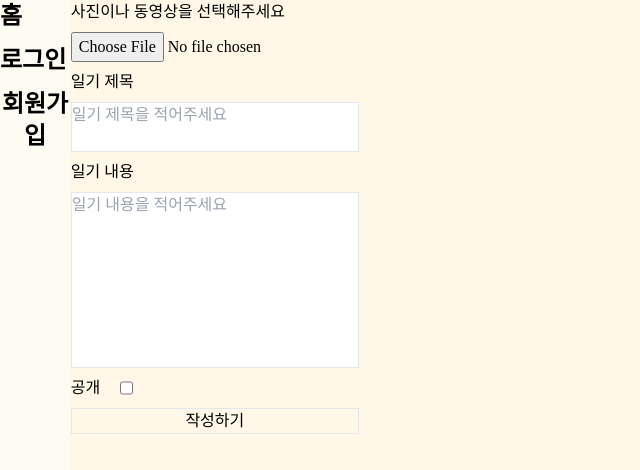
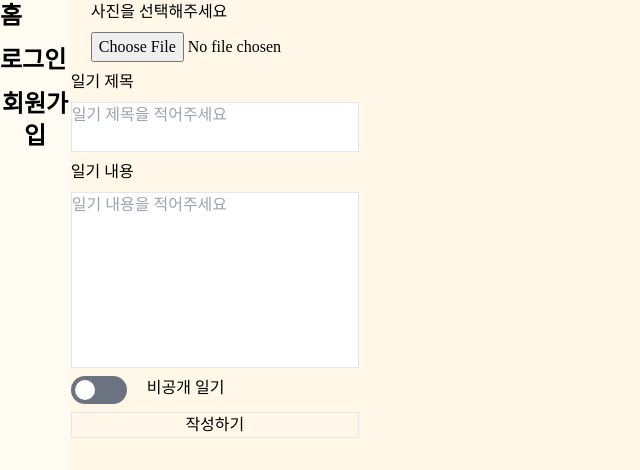
Before and after one commit to Sunjji/Sunjji, a Next.js app: page /diaries/write in a window 1280 px wide. Shown: the top 470 px of the page, without its empty margins (0-640 px from the left). Built offline with nearby package versions, Linux system fonts and the light colour scheme; no server answers; a web font is replaced by a local one.

Commit message:
feat: isPublicToggleComponent

```diff
--- a/app/(providers)/(root)/diaries/[diaryId]/edit/page.tsx
+++ b/app/(providers)/(root)/diaries/[diaryId]/edit/page.tsx
@@ -4,6 +4,7 @@ import { supabase } from "@/supabase/client";
 import { nanoid } from "nanoid";
 import { useRouter } from "next/navigation";
 import { ComponentProps, useEffect, useState } from "react";
+import IsPublicToggle from "../../_components/IsPublicToggle";
 
 type DiaryEditPageProps = {
   params: {
@@ -22,6 +23,7 @@ const baseURL =
 function DiaryEditPage(props: DiaryEditPageProps) {
   const [file, setFile] = useState<null | File>(null);
   const [title, setTitle] = useState("");
+  const [imageUrl, setImageUrl] = useState("");
   const [content, setContent] = useState("");
   const [isPublic, setIsPublic] = useState(false);
   const router = useRouter();
@@ -37,21 +39,15 @@ function DiaryEditPage(props: DiaryEditPageProps) {
       setTitle(response.data.title);
       setContent(response.data.content);
       setIsPublic(response.data.isPublic);
+      setImageUrl(baseURL + response.data.imageUrl);
     })();
   }, []);
 
-  // 공개/비공개 버튼
-  const handleToggleIsPublic = async () => {
-    if (isPublic) {
-      setIsPublic(false);
-    } else {
-      setIsPublic(true);
+  useEffect(() => {
+    if (file) {
+      setImageUrl(URL.createObjectURL(file));
     }
-    await supabase
-      .from("diaries")
-      .update({ isPublic: isPublic })
-      .eq("id", Number(props.params.diaryId));
-  };
+  }, [file]);
 
   // form 제출 버튼
   const handleSubmitButton: ComponentProps<"form">["onSubmit"] = async (e) => {
@@ -96,6 +92,8 @@ function DiaryEditPage(props: DiaryEditPageProps) {
   return (
     <form onSubmit={handleSubmitButton} className="flex flex-col gap-y-5">
       <div className="flex gap-x-5">
+        <img className="w-32" src={imageUrl} />
+
         <div className="flex flex-col gap-y-2">
           <label htmlFor="file">사진을 선택해주세요</label>
           <input
@@ -122,26 +120,7 @@ function DiaryEditPage(props: DiaryEditPageProps) {
         rows={10}
       />
 
-      <button
-        type="button"
-        onClick={handleToggleIsPublic}
-        className="flex gap-x-5"
-      >
-        <div
-          className={`${
-            isPublic ? "bg-blue-500" : "bg-gray-500"
-          } w-14 h-7 rounded-3xl`}
-        >
-          <div
-            className={`flex items-center bg-white w-5 h-5 m-1  rounded-3xl ${
-              isPublic ? "ml-auto" : null
-            } transition`}
-          ></div>
-        </div>
-        <p className={`${isPublic ? "text-red-500" : "text-black"}`}>
-          {isPublic ? "공개 일기" : "비공개 일기"}
-        </p>
-      </button>
+      <IsPublicToggle isPublic={isPublic} setIsPublic={setIsPublic} />
 
       <button type="submit" className="border w-72 active:brightness-75">
         수정하기
--- a/app/(providers)/(root)/diaries/[diaryId]/page.tsx
+++ b/app/(providers)/(root)/diaries/[diaryId]/page.tsx
@@ -83,11 +83,7 @@ function DiaryDetailPage(props: DiaryDetailPageProps) {
           <p>
             {/* 임시로 사진 사이즈 조절함 */}
             사진:
-            <img
-              className="w-32"
-              src={`${baseURL}${diaryData.imageUrl}`}
-              alt="Diary"
-            />
+            <img className="w-32" src={`${baseURL}${diaryData.imageUrl}`} />
           </p>
           <p>제목: {diaryData.title}</p>
           <p>내용: {diaryData.content}</p>
--- /dev/null
+++ b/app/(providers)/(root)/diaries/_components/IsPublicToggle.tsx
@@ -0,0 +1,43 @@
+"use client";
+
+import { Dispatch, SetStateAction } from "react";
+
+type IsPublicToggleProps = {
+  isPublic: boolean;
+  setIsPublic: Dispatch<SetStateAction<boolean>>;
+};
+
+function IsPublicToggle({ isPublic, setIsPublic }: IsPublicToggleProps) {
+  // 공개/비공개 버튼
+  const handleToggleIsPublic = async () => {
+    if (isPublic) {
+      setIsPublic(false);
+    } else {
+      setIsPublic(true);
+    }
+  };
+  return (
+    <button
+      type="button"
+      onClick={handleToggleIsPublic}
+      className="flex gap-x-5"
+    >
+      <div
+        className={`${
+          isPublic ? "bg-blue-500" : "bg-gray-500"
+        } w-14 h-7 rounded-3xl`}
+      >
+        <div
+          className={`flex items-center bg-white w-5 h-5 m-1  rounded-3xl ${
+            isPublic ? "ml-auto" : null
+          } transition`}
+        ></div>
+      </div>
+      <p className={`${isPublic ? "text-red-500" : "text-black"}`}>
+        {isPublic ? "공개 일기" : "비공개 일기"}
+      </p>
+    </button>
+  );
+}
+
+export default IsPublicToggle;
--- a/app/(providers)/(root)/diaries/write/page.tsx
+++ b/app/(providers)/(root)/diaries/write/page.tsx
@@ -3,7 +3,8 @@
 import { supabase } from "@/supabase/client";
 import { nanoid } from "nanoid";
 import { useRouter } from "next/navigation";
-import { ComponentProps, useState } from "react";
+import { ComponentProps, useEffect, useState } from "react";
+import IsPublicToggle from "../_components/IsPublicToggle";
 
 type PropsType = {
   params: {
@@ -21,20 +22,17 @@ type PropsType = {
 
 function DiaryWritePage(props: PropsType) {
   const [file, setFile] = useState<null | File>(null);
+  const [isPublic, setIsPublic] = useState(false);
   const [title, setTitle] = useState("");
   const [content, setContent] = useState("");
-  const [isPublic, setIsPublic] = useState(false);
-
+  const [imageUrl, setImageUrl] = useState("");
   const router = useRouter();
 
-  const handleChangeButton: ComponentProps<"input">["onChange"] = async (e) => {
-    setIsPublic(e.target.checked);
-
-    await supabase
-      .from("diaries")
-      .update({ isPublic: isPublic })
-      .eq("id", props.params.diaryId);
-  };
+  useEffect(() => {
+    if (file) {
+      setImageUrl(URL.createObjectURL(file));
+    }
+  }, [file]);
 
   const handleSubmitButton: ComponentProps<"form">["onSubmit"] = async (e) => {
     e.preventDefault();
@@ -60,19 +58,30 @@ function DiaryWritePage(props: PropsType) {
     } else {
       console.log("data", data);
 
-      alert("일기를 작성했습니다");
+      if (isPublic) {
+        alert("공개 일기를 작성했습니다");
         router.push("/diaries");
+      } else {
+        alert("비공개 일기를 작성했습니다");
+        router.push("/diaries");
+      }
     }
   };
 
   return (
     <form onSubmit={handleSubmitButton} className="flex flex-col gap-y-2">
-      <label htmlFor="file">사진이나 동영상을 선택해주세요</label>
+      <div className="flex gap-x-5">
+        <img className={imageUrl !== "" ? "w-32" : ""} src={imageUrl} />
+
+        <div className="flex flex-col gap-y-2">
+          <label htmlFor="file">사진을 선택해주세요</label>
           <input
             id="file"
             type="file"
             onChange={(e) => setFile(e.target.files?.[0] || null)}
           />
+        </div>
+      </div>
 
       <label htmlFor="title">일기 제목</label>
       <textarea
@@ -92,17 +101,11 @@ function DiaryWritePage(props: PropsType) {
         rows={10}
       />
 
-      <div className="flex gap-x-5">
-        <label htmlFor="isPublic">공개</label>
-        <input
-          onChange={handleChangeButton}
-          id="isPublic"
-          checked={isPublic}
-          type="checkbox"
-        />
-      </div>
+      <IsPublicToggle isPublic={isPublic} setIsPublic={setIsPublic} />
 
-      <button className="border w-72 active:brightness-75">작성하기</button>
+      <button type="submit" className="border w-72 active:brightness-75">
+        작성하기
+      </button>
     </form>
   );
 }
```
Lines whose indentation alone changed are shown as unchanged.
